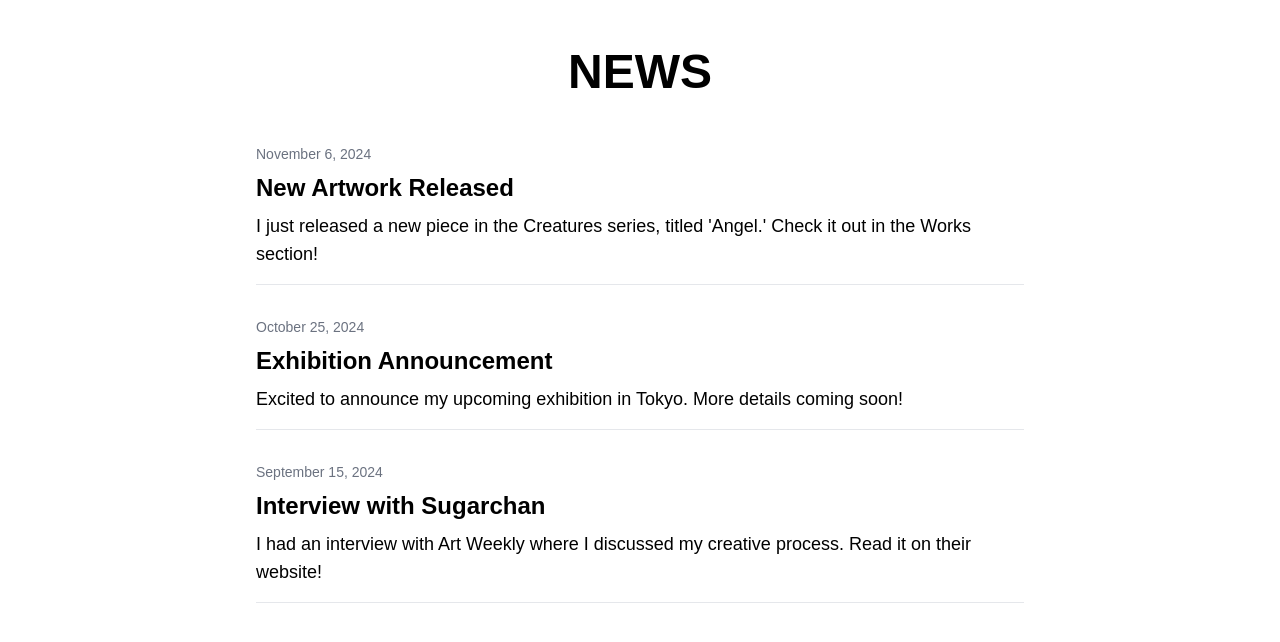
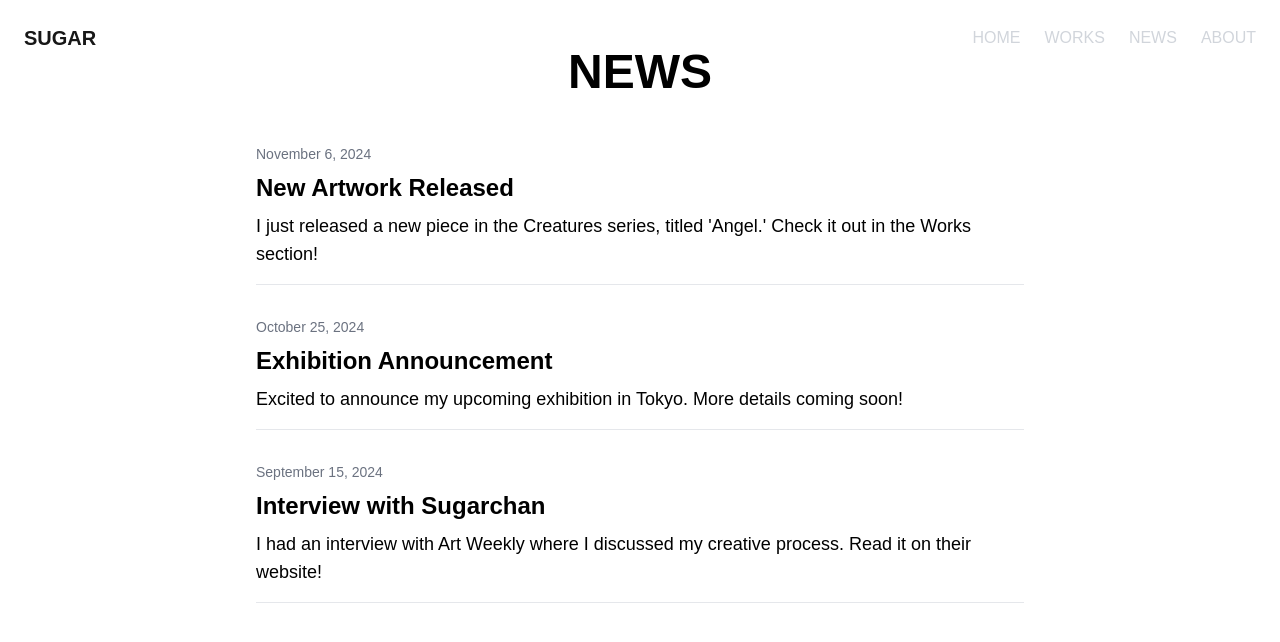
Before and after one commit to MiinaDoi/SugarchanPortfolio, a Next.js app: page /news in a window 1280 px wide. Shown: the top 642 px of the page. Built offline with nearby package versions, Linux system fonts and the light colour scheme.

Commit message:
Move Header component

```diff
--- a/src/app/layout.tsx
+++ b/src/app/layout.tsx
@@ -1,4 +1,5 @@
 import type { Metadata } from "next";
+import Header from "@/components/header";
 import localFont from "next/font/local";
 import "./globals.css";
 
@@ -26,6 +27,7 @@ export default function RootLayout({
   return (
     <html lang="en">
       <body className={`${geistSans.variable} ${geistMono.variable}`}>
+        <Header />
         {children}
       </body>
     </html>
--- a/src/app/page.tsx
+++ b/src/app/page.tsx
@@ -1,5 +1,4 @@
 import Head from "next/head";
-import Header from "../components/header";
 import Hero from "../components/hero";
 
 export default function Home() {
@@ -10,7 +9,6 @@ export default function Home() {
         <meta name="description" content="A portfolio showcasing my work." />
       </Head>
       <div className="relative min-h-screen bg-white">
-        <Header />
         <Hero />
       </div>
     </>
```
Also changed, not shown: 2 other files (tests, documents, lock files or other folders).
